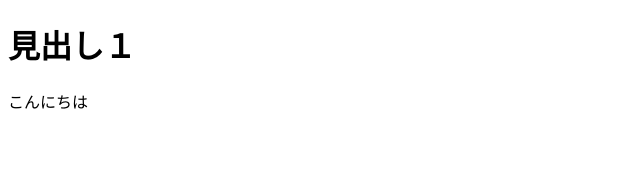
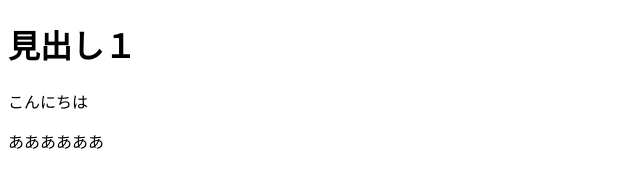
Before and after one commit to KeisukeHomma/KeisukeHomma.github.io, a plain HTML site: page test.html in a window 1280 px wide. Shown: the whole page, without its empty margins (0-640 px from the left). Drawn offline with Linux system fonts and the light colour scheme.

Commit message:
初めてのコミット２

```diff
--- a/test.html
+++ b/test.html
@@ -7,5 +7,6 @@
 <body>
   <h1>見出し１</h1>
   <p>こんにちは</p>
+  ああああああ
 </body>
 </html>
```
